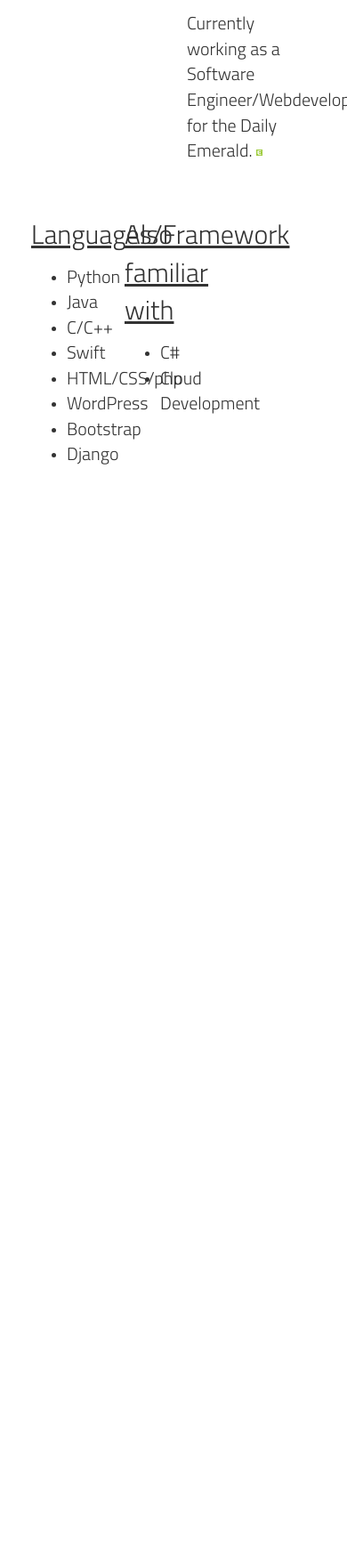
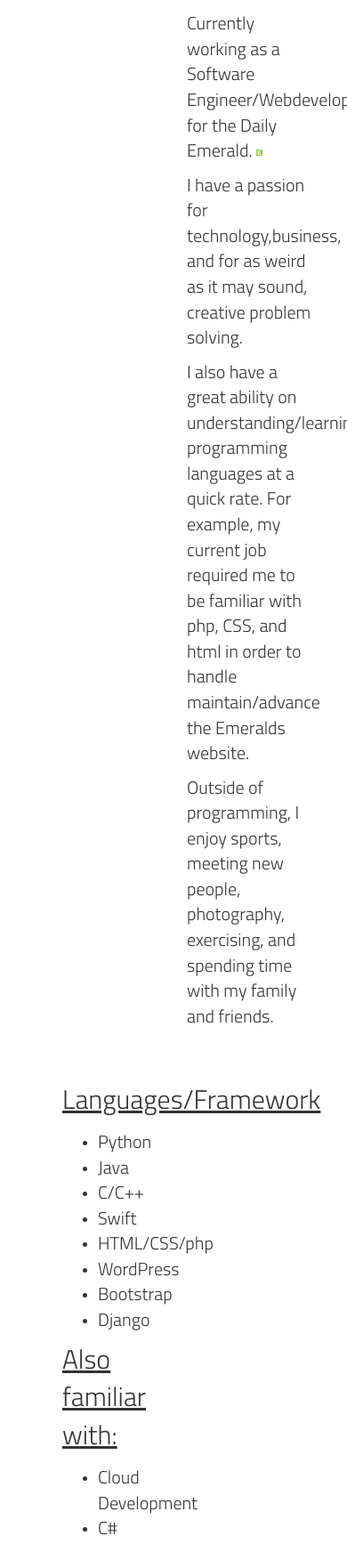
Before and after one commit to BrandonCao/BrandonCao.github.io, a PHP site: page / in a window 390 px wide; the page is wider, and only the part inside the window is pictured. Shown: the part 1072-2816 px from the top of that part at 89% size. Before the commit the page ends 1594 px from the top of that part, so only its background shows below. Run offline with PHP 8.4, Linux system fonts and the light colour scheme; some libraries are stand-ins or nearby versions.

Commit message:
fixed mobile view

```diff
--- a/css/format.css
+++ b/css/format.css
@@ -14,11 +14,11 @@
 }
 
 @media (max-width: @screen-xs) {
-    #headerTop{font-size: 10px;}
+    #headerTop,p,div{font-size: 10px;}
 }
 
 @media (max-width: @screen-sm) {
-    #headerTop{font-size: 14px;}
+    #headerTop,p,div{font-size: 14px;}
 }
 
 
--- a/index.html
+++ b/index.html
@@ -19,7 +19,7 @@
   <div class="col-md-6 col-xs-6 col-sm-6" ></div>
   <div class="col-md-3 col-xs-3 col-sm-3">
       <!--NAV PILL-->
-      <ul class="nav nav-pills nav-justified top-space">
+      <ul class="nav nav-pills nav-justified top-space hidden-phone">
       <li class="active"><a href="index.html">Home</a></li>
       <li><a href="about.html">Resume</a></li>
       <li><a href="contact.html">Contact</a></li>
@@ -27,7 +27,7 @@
   </div>
     <div class="col-md-1 col-xs-1 col-sm-1"></div>
 </div>
-  <!--END ROW-->
+  <!---END ROW-->
 
   <div class="row">
     <div class="col-md-2 col-xs-2 col-sm-2"></div>
@@ -45,15 +45,18 @@
         <img src="images/headshot.jpg" class="img-circle" width="70%" height="70%">
       </div>
        <div class="col-md-5 col-xs-5 col-sm-5 top-space" style="margin-top: 100px">
-          <p style="font-size: 40px"> About Me </p>
-          <p style="font-size: 20px">Undergrad student at the University of Oregon, majoring in Computer Science with a minor in Business.</p>
-          <p style="font-size: 20px">Currently working as a Software Engineer/Webdeveloper for the Daily Emerald.
-          <img src="images/emerald.png" width="5%" height="5%"></p>
+            <p style="font-size: 40px"> About Me </p>
+            <p style="font-size: 20px">Undergrad student at the University of Oregon, majoring in Computer Science with a minor in Business.</p>
+            <p style="font-size: 20px">Currently working as a Software Engineer/Webdeveloper for the Daily Emerald.
+            <img src="images/emerald.png" width="5%" height="5%"></p>
+            <p style="font-size: 20px">I have a passion for technology,business, and for as weird as it may sound, creative problem solving.</p>
+            <p style="font-size: 20px"> I also have a great ability on understanding/learning programming languages at a quick rate. For example, my current job required me to be familiar with php, CSS, and html in order to handle maintain/advance the Emeralds website. </p>
+            <p style="font-size: 20px"> Outside of programming, I enjoy sports, meeting new people, photography, exercising, and spending time with my family and friends.</p>
        </div>
   </div>
   <!--END ROW-->
   <div class="row">
-    <div class="col-md-1 col-xs-1 col-sm-1"></div>
+    <div class="col-md-2 col-xs-2 col-sm-2"></div>
     <div class="col-md-3 col-xs-3 col-sm-3" style="margin-top:50px">
       <p style="font-size: 30px"> <u style="font-size: 30px">Languages/Framework</u> </p>
       <p >
@@ -66,21 +69,16 @@
           <li>WordPress</li>
           <li>Bootstrap</li>
           <li>Django</li>
+          </ul>
+      <p style="font-size: 30px"><u style="font-size: 30px"> Also familiar with:</u> </p>
+          <ul style="font-size: 20px">
+            <li>Cloud Development</li>
+            <li>C#</li>
+          </ul>
 
-        </ul>
       </p>
     </div>
-    <div class="col-md-3 col-xs-3 col-sm-3" style="margin-top:50px">
-          <p style="font-size: 30px"> <u style="font-size: 30px">Also familiar with</u> </p>
-      <p >
-        <ul style="font-size: 20px">
-          <li>C#</li>
-          <li>Cloud Development</li>
 
-        </ul>
-      </p>
-
-    </div>
 
 
   </div>
```
